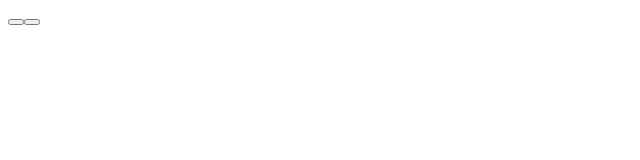
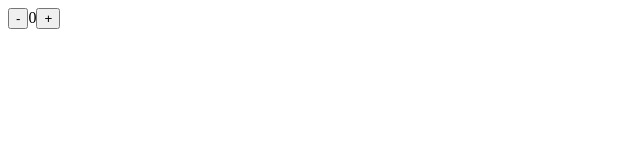
Before and after one commit to gtstarnes/vueCommerce, a Vue app: page / in a window 1280 px wide. Shown: the top 160 px of the page, without its empty margins (0-640 px from the left). Built offline with nearby package versions, Linux system fonts and the light colour scheme; the HTML template or start-up script is replaced by a standard one.

Commit message:
create CartCounter

```diff
--- a/src/components/counter/CartCounter.vue
+++ b/src/components/counter/CartCounter.vue
@@ -1,10 +1,22 @@
-<script lang="ts" setup></script>
+<script lang="ts" setup>
+    import { ref } from 'vue';
+    const count = ref(0);
+
+    function add(){
+        count.value++
+    }
+    function minus(){
+        if (count.value !== 0) {
+            count.value--
+        }
+    }
+</script>
 
 <template>
     <div>
-        <button></button>
-        <span></span>
-        <button></button>
+        <button @click="minus">-</button>
+        <span>{{ count }}</span>
+        <button @click="add">+</button>
     </div>
 </template>
 
```
